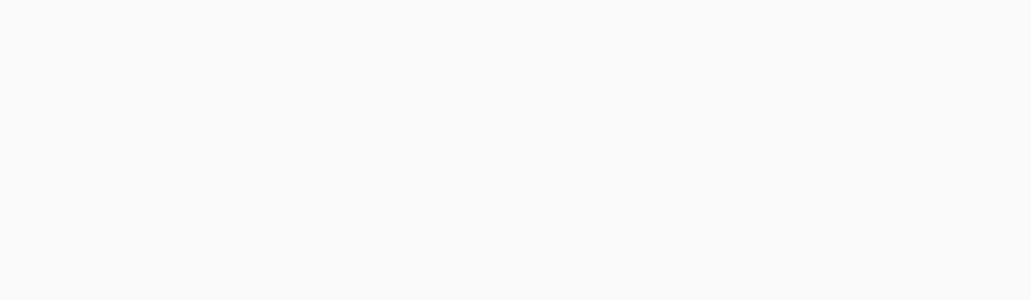
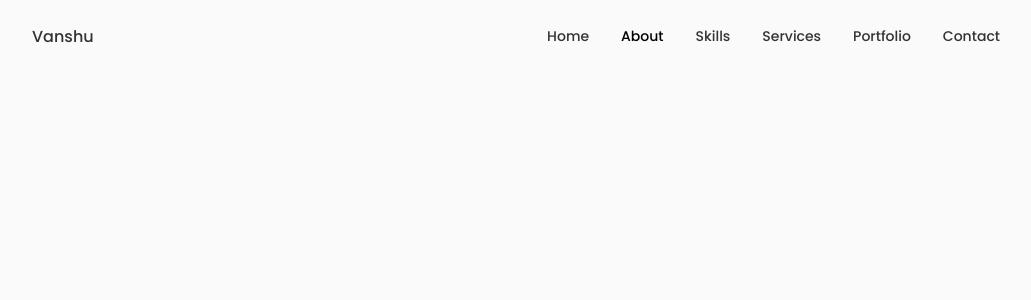
Before and after one commit to vanshugalhotra3332/react-portfolio, a React (Create React App) app: page / in a window 1280 px wide. Shown: the top 300 px of the page, without its empty margins (124-1155 px from the left). Built offline with nearby package versions, Linux system fonts and the light colour scheme.

Commit message:
Added: Header Component --> Navbar

```diff
--- a/src/App.js
+++ b/src/App.js
@@ -1,9 +1,10 @@
-import './App.css';
+import "./App.css";
+import Header from "./Components/Header/Header";
 
 function App() {
   return (
     <div className="App">
-
+      <Header />
     </div>
   );
 }
--- /dev/null
+++ b/src/Components/Header/Header.js
@@ -0,0 +1,66 @@
+import React, { useState } from "react";
+import "./header.css";
+
+const Header = () => {
+  // toggle menu
+  const [menu, setMenu] = useState(false);
+  return (
+    <header className="header">
+      <nav className="nav container">
+        <a href="#home" className="nav__logo">
+          Vanshu
+        </a>
+        <div className={menu ? "nav__menu show-menu" : "nav__menu"}>
+          <ul className="nav__list grid">
+            <li className="nav__item">
+              <a href="#home" className="nav__link">
+                <i className="uil uil-estate nav__icon"></i>Home
+              </a>
+            </li>
+            <li className="nav__item">
+              <a href="#about" className="nav__link active-link">
+                <i className="uil uil-user nav__icon"></i> About
+              </a>
+            </li>
+            <li className="nav__item">
+              <a href="#skills" className="nav__link">
+                <i className="uil uil-file-alt nav__icon"></i> Skills
+              </a>
+            </li>
+            <li className="nav__item">
+              <a href="#services" className="nav__link">
+                <i className="uil uil-briefcase-alt nav__icon"></i> Services
+              </a>
+            </li>
+            <li className="nav__item">
+              <a href="#portfolio" className="nav__link">
+                <i className="uil uil-scenery nav__icon"></i> Portfolio
+              </a>
+            </li>
+            <li className="nav__item">
+              <a href="#contact" className="nav__link">
+                <i className="uil uil-message nav__icon"></i> Contact
+              </a>
+            </li>
+          </ul>
+          <i
+            className="uil uil-times nav__close"
+            onClick={() => {
+              setMenu(!menu); // toggling the value
+            }}
+          ></i>
+        </div>
+        <div
+          className="nav__toggle"
+          onClick={() => {
+            setMenu(!menu); // toggling the value
+          }}
+        >
+          <i className="uil uil-apps"></i>
+        </div>
+      </nav>
+    </header>
+  );
+};
+
+export default Header;
--- /dev/null
+++ b/src/Components/Header/header.css
@@ -0,0 +1,126 @@
+.header {
+  width: 100%;
+  position: fixed;
+  top: 0;
+  left: 0;
+  z-index: var(--z-fixed);
+  background-color: var(--body-color);
+}
+
+.nav {
+  height: calc(var(--header-height) + 1.5rem);
+  display: flex;
+  justify-content: space-between;
+  align-items: center;
+  column-gap: 1rem;
+}
+
+.nav__logo,
+.nav__toggle {
+  color: var(--title-color);
+  font-weight: var(--font-medium);
+}
+
+.nav__list {
+  display: flex;
+  column-gap: 2rem;
+}
+
+.nav__link {
+  display: flex;
+  flex-direction: column;
+  align-items: center;
+  font-size: var(--small-font-size);
+  color: var(--title-color);
+  font-weight: var(--font-medium);
+  transition: 0.3s;
+}
+
+.nav__icon,
+.nav__close,
+.nav__toggle {
+  display: none;
+}
+
+/* Active link */
+
+.active-link,
+.nav__link:hover {
+  color: var(--title-color-dark);
+}
+
+/* --------------BREAKPOINTS-------------------*/
+
+/* for medium devices */
+@media screen and (max-width: 768px) {
+  .header {
+    top: initial;
+    bottom: 0;
+  }
+  .nav {
+    height: var(--header-height);
+  }
+  .nav__menu {
+    position: fixed;
+    bottom: -100%;
+    left: 0;
+    width: 100%;
+    background-color: var(--body-color);
+    padding: 2rem 1.5rem 4rem;
+    box-shadow: 0 -1px 4px rgba(0, 0, 0, 0.15);
+    border-radius: 1.5rem 1.5rem 0 0;
+    transition: .3s;
+  }
+
+  /* show menu */
+  .show-menu{
+    bottom: 0;
+  }
+
+  .nav__list{
+    display: grid;
+    grid-template-columns: repeat(3, 1fr);
+    gap: 2rem;
+
+  }
+
+  .nav__icon{
+    font-size: 1.2rem;
+  }
+
+  .nav__close{
+    position: absolute;
+    right: 1.3rem;
+    bottom: 0.5rem;
+    font-size: 1.5rem;
+    cursor: pointer;
+    color: var(--title-color);
+  }
+
+  .nav__close:hover{
+    color: var(--title-color-dark);
+  }
+
+  .nav__toggle{
+    font-size: 1.1rem;
+    cursor: pointer;
+  }
+
+  .nav__icon,
+  .nav__close,
+  .nav__toggle {
+    display: block;
+  }
+}
+
+
+/* for small devices */
+@media screen and (max-width: 350px) {
+    .nav__menu{
+        padding: 2rem 0.25rem 4rem;
+    }
+
+    .nav__list{
+        column-gap: 0;
+    }
+}
```
